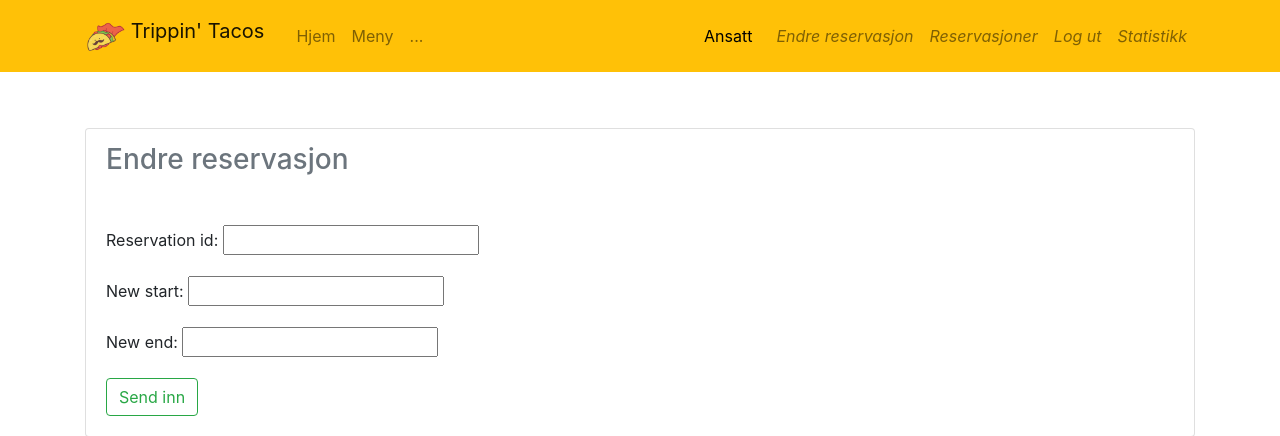
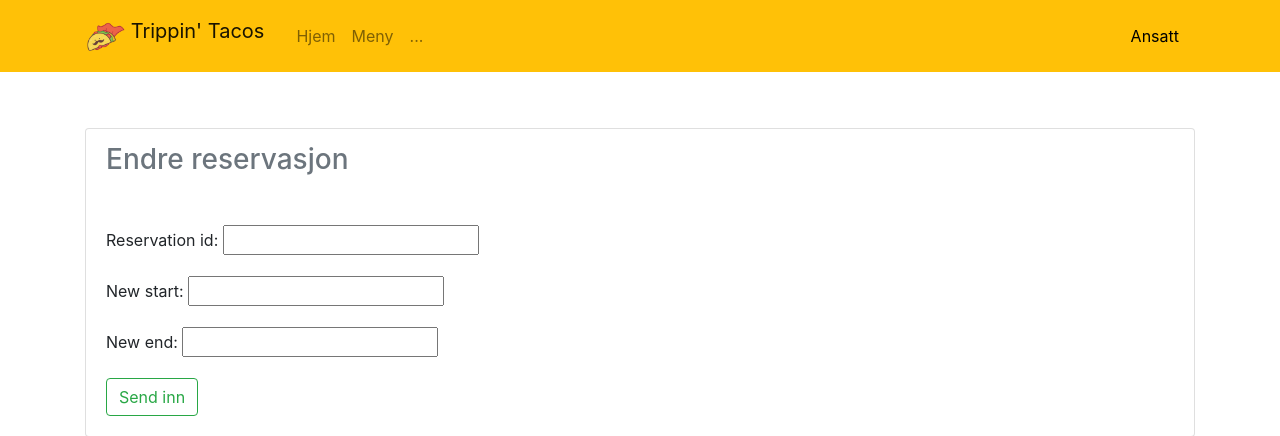
Before and after one commit to nicklasbekkevold/trippintacos, a Django app: page /employee/edit in a window 1280 px wide. Shown: the top 436 px of the page. Run offline with Django 3.2, Linux system fonts and the light colour scheme; the visitor is signed in with stand-in values (Sample User, id 1); parts of the project's set-up code (start-up, migrations or seed data) failed here and were passed over; some libraries are stand-ins or nearby versions.

Commit message:
Update base

```diff
--- a/templates/base.html
+++ b/templates/base.html
@@ -88,25 +88,16 @@
                             <div class="dropdown">
                               <button class="dropbtn">Ansatt</button>
                               <div class="dropdown-content">
-                                <i><a class="nav-item nav-link" href="{% url 'employee' %}">Reservasjoner</a></i>
-                                 <i><a class="nav-item nav-link" href="{% url 'logout' %}">Log ut</a></i>
+                                  <a class="nav-item nav-link" href="{% url 'employee' %}">Reservasjoner</a>
+                                  <a class="nav-item nav-link" href="{% url 'edit' %}">Endre reservasjon</a>
+                                  <a class="nav-item nav-link" href="{% url 'statistikk' %}">Statistikk</a>
+                                 <b><a class="nav-item nav-link" href="{% url 'logout' %}">Log ut</a></b>
                               </div>
                             </div>
                         {% else %}
                             <i><a class="nav-item nav-link" href="{% url 'login' %}">Ansatt</a></i>
                         {% endif %}
                     </div>
-                </div>
-                <!-- Navbar Right Side -->
-                <div class="navbar-nav">
-                    {% if user.is_authenticated %}
-                        <i><a class="nav-item nav-link" href="{% url 'edit' %}">Endre reservasjon</a></i>
-                        <i><a class="nav-item nav-link" href="{% url 'employee' %}">Reservasjoner</a></i>
-                        <i><a class="nav-item nav-link" href="{% url 'logout' %}">Log ut</a></i>
-                        <i><a class="nav-item nav-link" href="{% url 'statistikk' %}">Statistikk</a></i>
-                    {% else %}
-                        <i><a class="nav-item nav-link" href="{% url 'login' %}">Ansatt</a></i>
-                    {% endif %}
                 </div>
             </div>
         </div>
```
